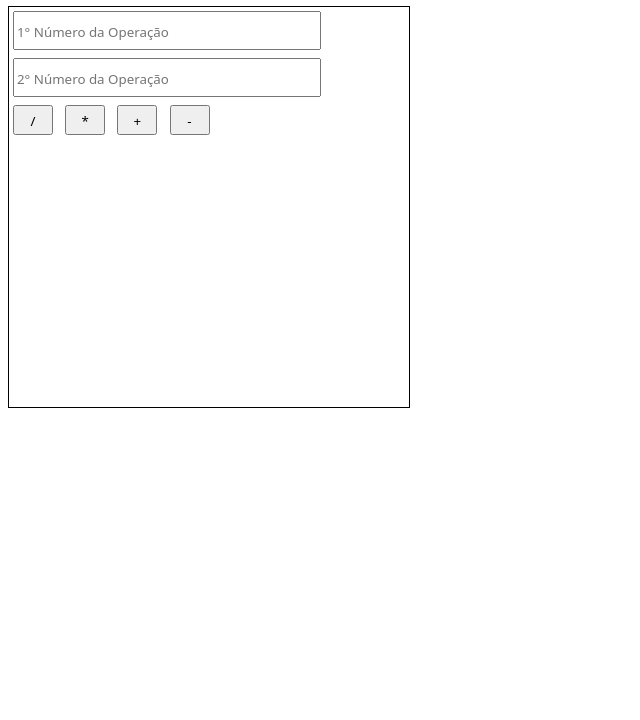
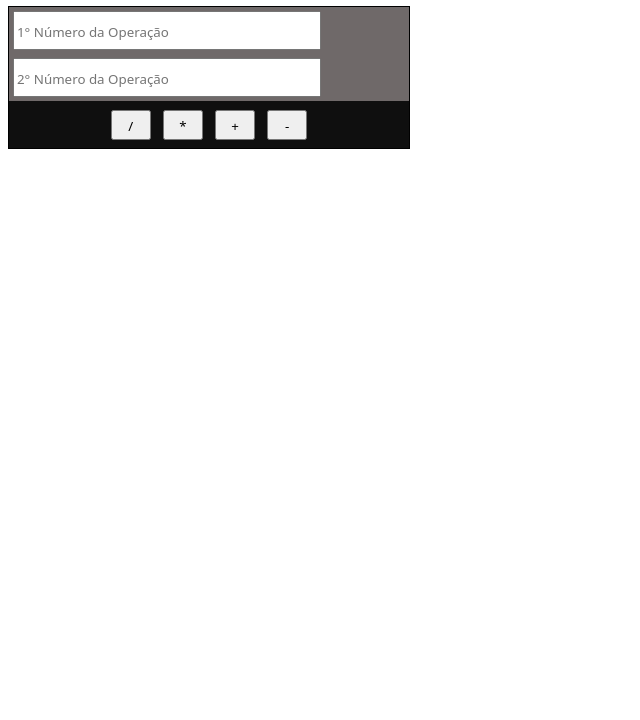
Before and after one commit to leandromoreiira/ProjetoCalculadora, a plain HTML site: page index.html in a window 1280 px wide. Shown: the part 80-800 px from the top of the page, without its empty margins (0-640 px from the left). Drawn offline with Linux system fonts and the light colour scheme.

Commit message:
atualização de estilo

```diff
--- a/estilos/style.css
+++ b/estilos/style.css
@@ -18,12 +18,27 @@ div#operadores input{
     height: 30px;
 }
 
-#calculator-container
-{
+#calculator-container{
     width: 400px;
-    height: 400px;
+    height: 141px;
     border: 1px solid black;
 }
+
+.visor-container{
+    background-color: rgba(95, 89, 89, 0.899);
+}
+
+.visor-bottom{
+    background-color: rgba(0, 0, 0, 0.942);
+    text-align: center;
+    padding: 5px;
+
+}
+
+.numbers{
+
+}
+
 p{
     color: rgb(253, 18, 18);
 }
--- a/index.html
+++ b/index.html
@@ -7,25 +7,28 @@
     <link rel="stylesheet" href="/estilos/style.css">
 </head>
 <body>
-    <header>
+    <header >
         <h1>Seja bem vindo a Calculadora Smart</h1>
     </header>
     <div id="calculator-container">
         <main>
             <form id="numeros">
-                <div id="numbers">
+                <div id="numbers" class="visor-container">
                     <input type="number" id="number1" placeholder="1° Número da Operação"> <br>
                     <input type="number" name="number2" id="number2" placeholder="2° Número da Operação">
                 </div>
             </form>
-            <div id="operadores">
-                <input type="button" value="/" onclick="div()">
-                <input type="button" value="*" onclick="mult()">
-                <input type="button" value="+" onclick="soma()">
-                <input type="button" value="-" onclick="sub()">
+            <div id="operadores" class="visor-bottom">
+                <input type="button" value="/" onclick="div()" class="button-operators">
+                <input type="button" value="*" onclick="mult()" class="button-operators">
+                <input type="button" value="+" onclick="soma()" class="button-operators">
+                <input type="button" value="-" onclick="sub()" class="button-operators">
             </div>
             <p id="resultado"></p>
         </main>
+
+
+
     </div>
     <script src="script.js"></script>
 </body>
```
Also changed, not shown: script.js (line endings or trailing spaces).
